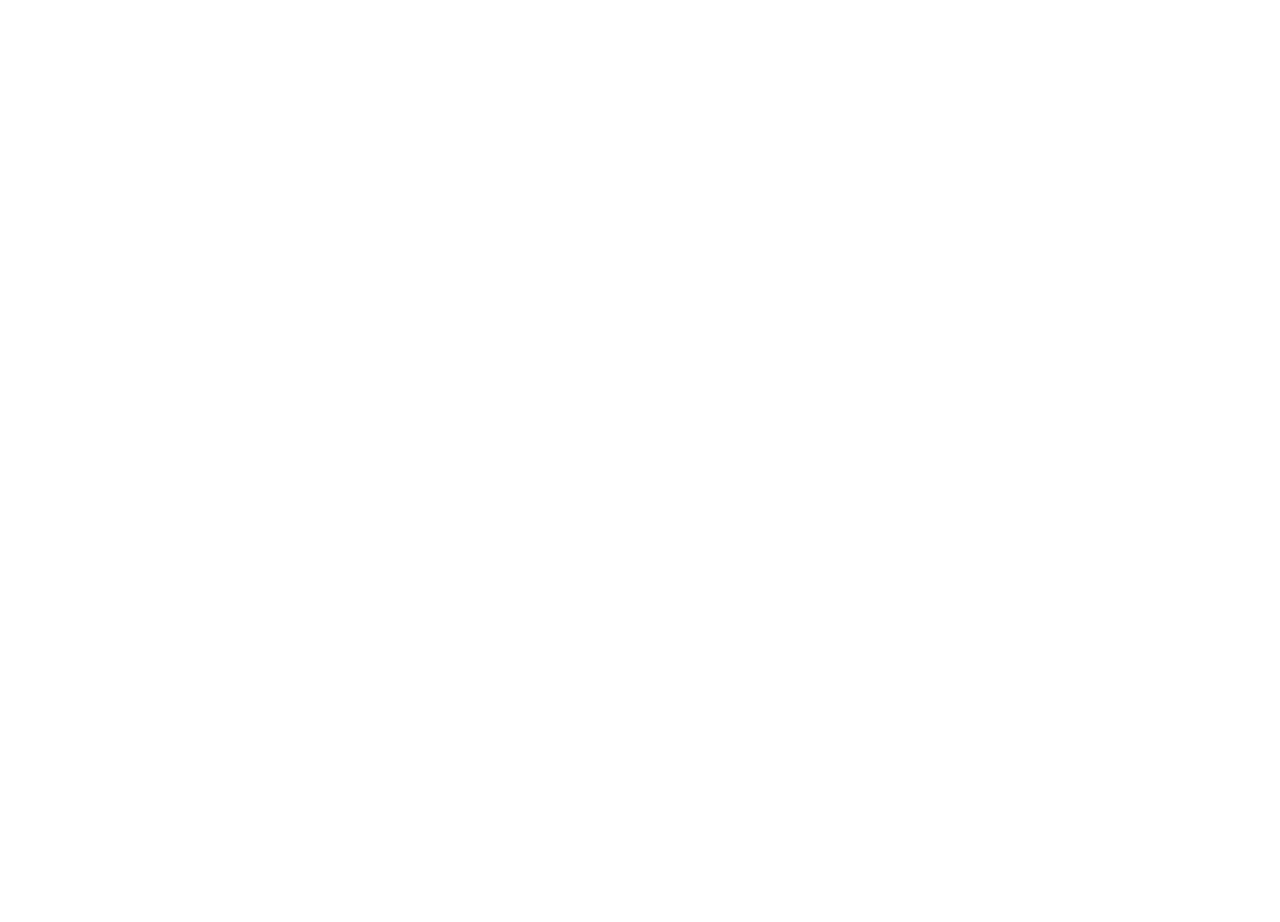
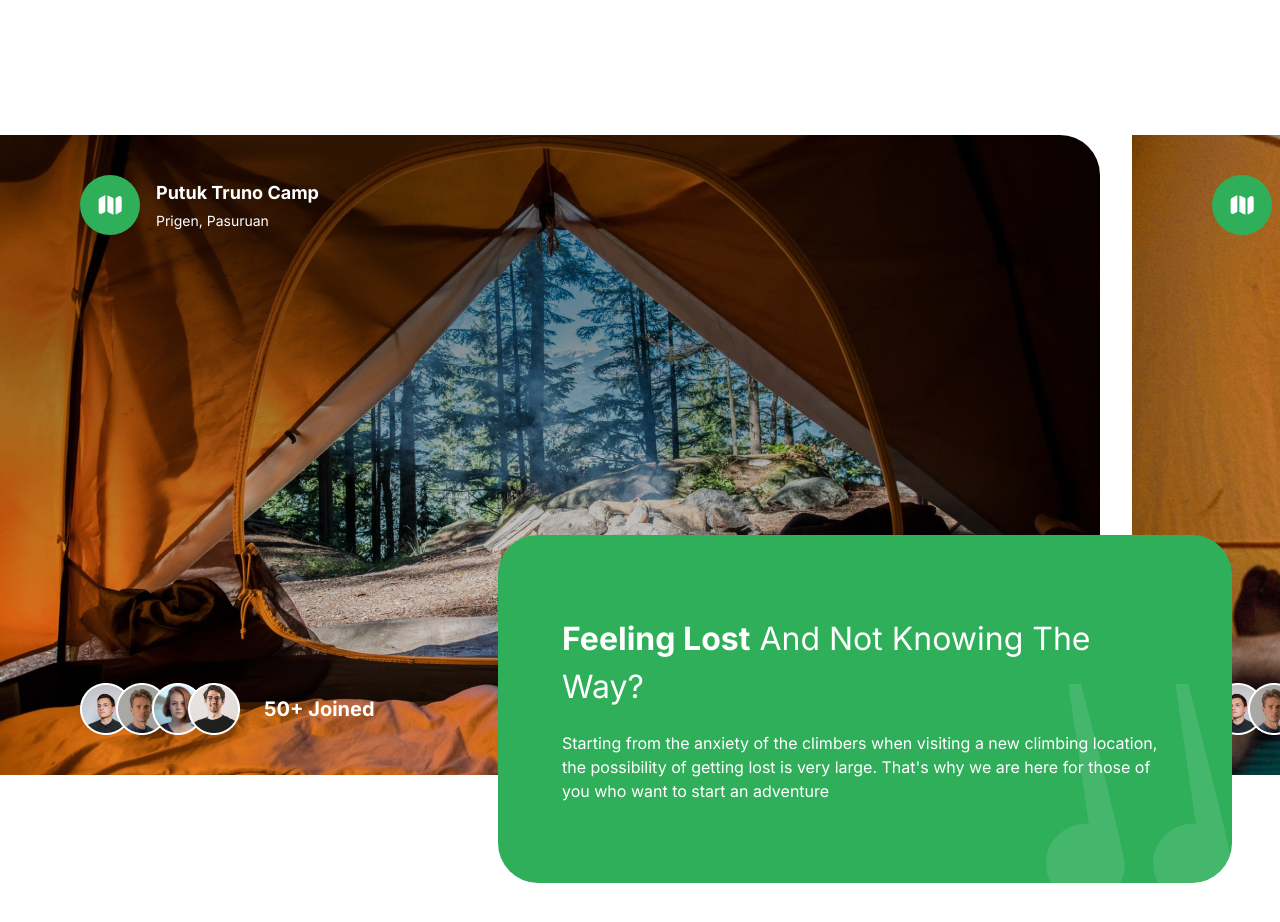
Before and after one commit to KShawki/Travel, a Next.js app: page / in a window 1280 px wide. Shown: the part 800-1722 px from the top of the page. Before the commit the page ends 855 px from the top, so only its background shows below. Built offline with nearby package versions, Linux system fonts and the light colour scheme.

Commit message:
Add: Camp Section

```diff
--- a/components/Camp.tsx
+++ b/components/Camp.tsx
@@ -1,11 +1,86 @@
-import React from 'react'
+'use client';
+
+import { PEOPLE_URL } from '@/constants/constant.index';
+import Image from 'next/image';
+
+type CampSiteProps = {
+  backgroundImage: string;
+  title: string;
+  subtitle: string;
+  peopleJoined: string;
+};
+
+const CampSite = (props: CampSiteProps) => {
+  const { backgroundImage, title, subtitle, peopleJoined } = props;
+  return (
+    <div
+      className={`h-full w-full min-w-[1100px] ${backgroundImage} bg-cover bg-no-repeat lg:rounded-r-5xl 2xl:rounded-5xl `}>
+      <div className='flex h-full flex-col items-start justify-between p-6 lg:px-20 lg:py-10'>
+        {/* TOP */}
+        <div className='flexCenter gap-4'>
+          <div className='rounded-full bg-green-50 p-4'>
+            <Image src='/folded-map.svg' width={28} height={28} alt='map' />
+          </div>
+          <div className='flex flex-col gap-1 text-white'>
+            <h4 className='bold-18'>{title}</h4>
+            <span className='regular-14'>{subtitle}</span>
+          </div>
+        </div>
+        {/* JOINED */}
+        <div className='flexCenter gap-6'>
+          <span className='flex -space-x-4 overflow-hidden'>
+            {PEOPLE_URL.map((people, index) => (
+              <Image
+                key={index}
+                src={people}
+                width={52}
+                height={52}
+                alt='person'
+              />
+            ))}
+          </span>
+          <p className='bold-16 md:bold-20 text-white'>{peopleJoined}</p>
+        </div>
+      </div>
+    </div>
+  );
+};
 
 const Camp = () => {
   return (
-    <div>
+    <section className='relative 2xl:max-container flex flex-col py-10 lg:mb-10 lg:py-20 xl:mb-20'>
+      <div className='hide-scrollbar flex h-[340px] w-full items-start justify-start gap-8 overflow-x-auto lg:h-[400px] xl:h-[640px]'>
+        <CampSite
+          backgroundImage='bg-bg-img-1'
+          title='Putuk Truno Camp'
+          subtitle='Prigen, Pasuruan'
+          peopleJoined='50+ Joined'
+        />
 
-    </div>
-  )
-}
+        <CampSite
+          backgroundImage='bg-bg-img-2'
+          title='Mountain View Camp'
+          subtitle='Somewhere in the Wilderness'
+          peopleJoined='50+ Joined'
+        />
+      </div>
 
-export default Camp
+      <div className='flexEnd mt-10 px-6 lg:-mt-60 lg:mr-6'>
+        <div className='bg-green-50 p-8 lg:max-w-[500px] xl:max-w-[734px] xl:rounded-5xl xl:px-16 xl:py-20 relative w-full overflow-hidden rounded-3xl'>
+          <h2 className='regular-24 md:regular-32 2xl:regular-64 capitalize text-white'>
+            <strong>Feeling Lost</strong> And Not Knowing The Way?
+          </h2>
+          <p className='regular-14 xl:regular-16 mt-5 text-white'>
+            Starting from the anxiety of the climbers when visiting a new
+            climbing location, the possibility of getting lost is very large.
+            That's why we are here for those of you who want to start an
+            adventure
+          </p>
+          <Image src='/quote.svg' alt='qoute' width={186} height={219} className='absolute -bottom-5 right-0' />
+        </div>
+      </div>
+    </section>
+  );
+};
+
+export default Camp;
--- a/components/Hero.tsx
+++ b/components/Hero.tsx
@@ -10,10 +10,10 @@
       <div className='relative z-20 flex flex-1 flex-col xl:w-1/2'>
         <Image
           src='/camp.svg'
-          alt='camp'
           width={50}
           height={50}
-          className='absolute left-[-5px] top-[-30px] w-10 lg:w-[50px]'
+          alt='camp'
+          className='absolute left-[5px] top-[-30px] w-10 lg:w-[50px]'
         />
         <h1 className='bold-52 lg:bold-88'>Putuk Truno Camp Area</h1>
         <p className='regular-16 mt-6 text-gray-30 xl:max-w-[520px]'>
@@ -28,11 +28,11 @@
               .fill(1)
               .map((_, index) => (
                 <Image
+                  key={index}
                   src='/star.svg'
-                  key={index}
-                  alt='star'
                   width={24}
                   height={24}
+                  alt='star'
                 />
               ))}
           </div>
```
